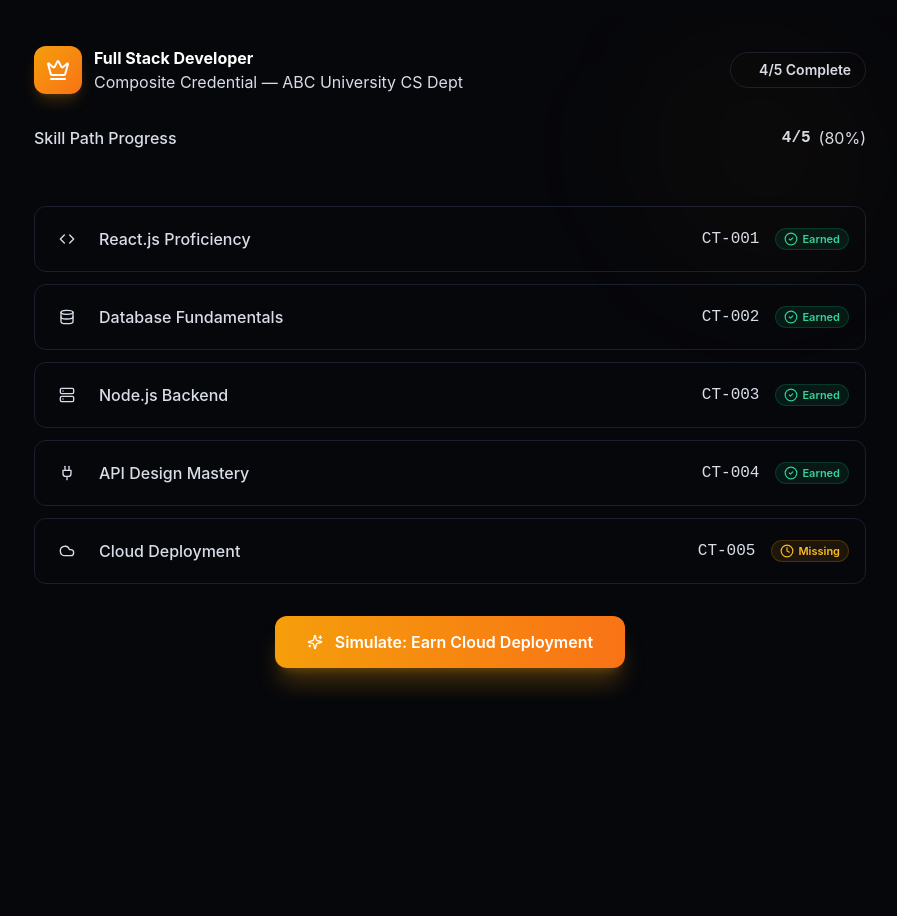
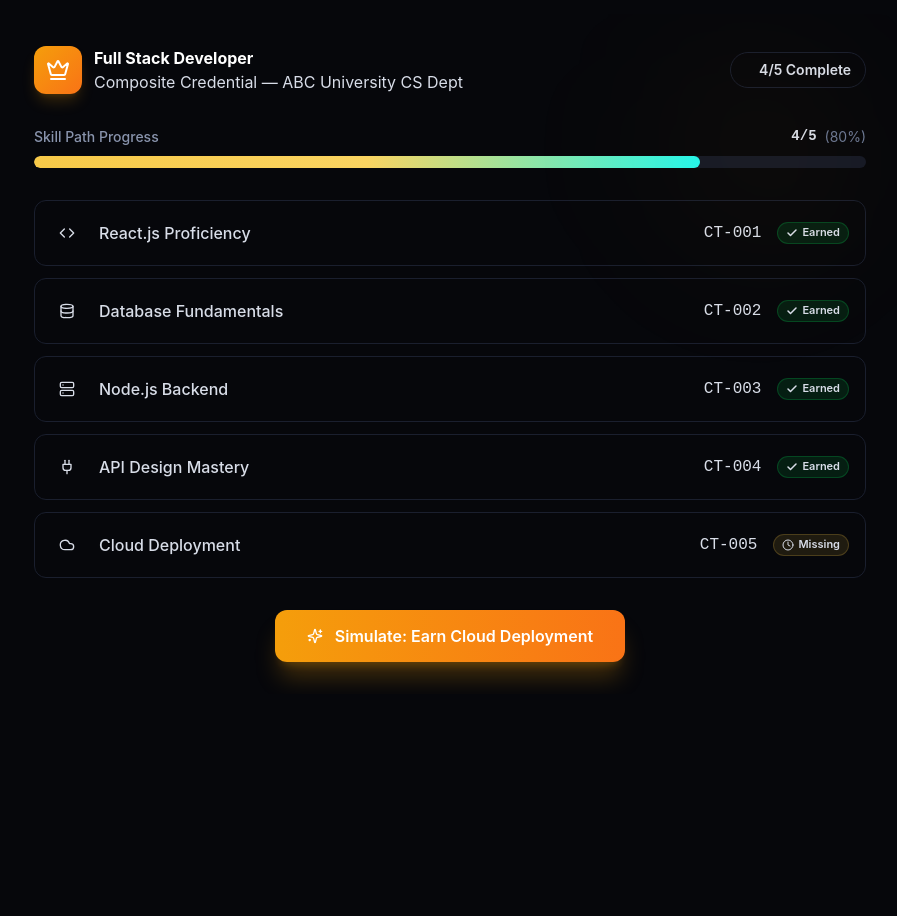
Before and after one commit to codewithayuu/credgraph, a Next.js app: page / in a window 1280 px wide. Shown: the part 4200-5116 px from the top of the page, without its empty margins (190-1087 px from the left). Built offline with nearby package versions, Linux system fonts and the light colour scheme.

Commit message:
changed progress bar ui

```diff
--- a/src/components/ui/ProgressBar.tsx
+++ b/src/components/ui/ProgressBar.tsx
@@ -11,69 +11,36 @@ interface ProgressBarProps {
   showPercentage?: boolean;
   showFraction?: boolean;
   size?: "sm" | "md" | "lg";
-  variant?: "brand" | "accent" | "gradient";
   className?: string;
-  animated?: boolean;
 }
 
 export const ProgressBar: React.FC<ProgressBarProps> = ({
-  value,
-  max,
-  label,
-  showPercentage = false,
-  showFraction = true,
-  size = "md",
-  variant = "gradient",
-  className,
-  animated = true,
+  value, max, label, showPercentage, showFraction = true, size = "md", className,
 }) => {
-  const percentage = max > 0 ? Math.min((value / max) * 100, 100) : 0;
-  const isComplete = value >= max;
-
-  const heights = {
-    sm: "h-1.5",
-    md: "h-2.5",
-    lg: "h-4",
-  };
-
-  const barColors = {
-    brand: "bg-gradient-to-r from-brand-600 to-brand-400",
-    accent: "bg-gradient-to-r from-accent-600 to-accent-400",
-    gradient: isComplete
-      ? "bg-gradient-to-r from-accent-500 to-emerald-400"
-      : "bg-gradient-to-r from-brand-600 via-brand-400 to-cyber-400",
-  };
+  const pct = max > 0 ? Math.min((value / max) * 100, 100) : 0;
+  const done = value >= max;
+  const h = { sm: "h-1", md: "h-2", lg: "h-3" };
 
   return (
     <div className={cn("space-y-2", className)}>
       {(label || showPercentage || showFraction) && (
-        <div className="flex items-center justify-between text-body-sm">
-          {label && <span className="text-dark-300 font-medium">{label}</span>}
+        <div className="flex items-center justify-between text-b3">
+          {label && <span className="text-surface-400 font-medium">{label}</span>}
           <div className="flex items-center gap-2">
-            {showFraction && (
-              <span className={cn("font-mono font-semibold", isComplete ? "text-accent-400" : "text-dark-200")}>
-                {value}/{max}
-              </span>
-            )}
-            {showPercentage && (
-              <span className="text-dark-400">
-                ({Math.round(percentage)}%)
-              </span>
-            )}
+            {showFraction && <span className={cn("font-mono font-bold", done ? "text-neon-400" : "text-surface-200")}>{value}/{max}</span>}
+            {showPercentage && <span className="text-surface-500">({Math.round(pct)}%)</span>}
           </div>
         </div>
       )}
-      <div
-        className={cn(
-          "w-full rounded-full bg-dark-800/80 overflow-hidden",
-          heights[size]
-        )}
-      >
+      <div className={cn("w-full rounded-full bg-surface-800/80 overflow-hidden", h[size])}>
         <motion.div
-          initial={animated ? { width: 0 } : undefined}
-          animate={{ width: `${percentage}%` }}
-          transition={{ duration: 1, ease: "easeOut", delay: 0.3 }}
-          className={cn("h-full rounded-full", barColors[variant])}
+          initial={{ width: 0 }}
+          animate={{ width: `${pct}%` }}
+          transition={{ duration: 1.2, ease: [0.16, 1, 0.3, 1], delay: 0.2 }}
+          className={cn(
+            "h-full rounded-full",
+            done ? "bg-gradient-neon" : "bg-gradient-to-r from-gold-500 via-gold-400 to-electric-400"
+          )}
         />
       </div>
     </div>
--- a/src/components/ui/StatusIndicator.tsx
+++ b/src/components/ui/StatusIndicator.tsx
@@ -2,15 +2,7 @@
 
 import React from "react";
 import { cn } from "@/lib/utils";
-import {
-  CheckCircle2,
-  XCircle,
-  Clock,
-  AlertTriangle,
-  ShieldCheck,
-  ShieldX,
-  ShieldAlert,
-} from "lucide-react";
+import { Check, X, Clock, AlertTriangle, ShieldCheck, ShieldOff, ShieldAlert } from "lucide-react";
 
 type StatusType = "active" | "revoked" | "pending" | "suspended" | "verified" | "unverified" | "warning";
 
@@ -22,92 +14,24 @@ interface StatusIndicatorProps {
   className?: string;
 }
 
-const statusConfig: Record<StatusType, {
-  icon: React.ReactNode;
-  bg: string;
-  text: string;
-  border: string;
-  label: string;
-}> = {
-  active: {
-    icon: <CheckCircle2 className="w-3.5 h-3.5" />,
-    bg: "bg-emerald-500/10",
-    text: "text-emerald-400",
-    border: "border-emerald-500/20",
-    label: "Active",
-  },
-  revoked: {
-    icon: <XCircle className="w-3.5 h-3.5" />,
-    bg: "bg-red-500/10",
-    text: "text-red-400",
-    border: "border-red-500/20",
-    label: "Revoked",
-  },
-  pending: {
-    icon: <Clock className="w-3.5 h-3.5" />,
-    bg: "bg-amber-500/10",
-    text: "text-amber-400",
-    border: "border-amber-500/20",
-    label: "Pending",
-  },
-  suspended: {
-    icon: <AlertTriangle className="w-3.5 h-3.5" />,
-    bg: "bg-orange-500/10",
-    text: "text-orange-400",
-    border: "border-orange-500/20",
-    label: "Suspended",
-  },
-  verified: {
-    icon: <ShieldCheck className="w-3.5 h-3.5" />,
-    bg: "bg-brand-500/10",
-    text: "text-brand-400",
-    border: "border-brand-500/20",
-    label: "Verified",
-  },
-  unverified: {
-    icon: <ShieldX className="w-3.5 h-3.5" />,
-    bg: "bg-dark-700/50",
-    text: "text-dark-400",
-    border: "border-dark-600/50",
-    label: "Unverified",
-  },
-  warning: {
-    icon: <ShieldAlert className="w-3.5 h-3.5" />,
-    bg: "bg-amber-500/10",
-    text: "text-amber-400",
-    border: "border-amber-500/20",
-    label: "Warning",
-  },
+const config: Record<StatusType, { icon: React.ReactNode; bg: string; text: string; border: string; label: string }> = {
+  active: { icon: <Check className="w-3 h-3" strokeWidth={3} />, bg: "bg-neon-500/10", text: "text-neon-400", border: "border-neon-500/20", label: "Active" },
+  revoked: { icon: <X className="w-3 h-3" strokeWidth={3} />, bg: "bg-crimson-500/10", text: "text-crimson-400", border: "border-crimson-500/20", label: "Revoked" },
+  pending: { icon: <Clock className="w-3 h-3" />, bg: "bg-gold-500/10", text: "text-gold-400", border: "border-gold-500/20", label: "Pending" },
+  suspended: { icon: <AlertTriangle className="w-3 h-3" />, bg: "bg-gold-600/10", text: "text-gold-500", border: "border-gold-600/20", label: "Suspended" },
+  verified: { icon: <ShieldCheck className="w-3 h-3" />, bg: "bg-electric-500/10", text: "text-electric-400", border: "border-electric-500/20", label: "Verified" },
+  unverified: { icon: <ShieldOff className="w-3 h-3" />, bg: "bg-surface-700/40", text: "text-surface-500", border: "border-surface-600/40", label: "Unverified" },
+  warning: { icon: <ShieldAlert className="w-3 h-3" />, bg: "bg-gold-500/10", text: "text-gold-400", border: "border-gold-500/20", label: "Warning" },
 };
 
-const statusSizes = {
-  sm: "px-2 py-0.5 text-[11px] gap-1",
-  md: "px-2.5 py-1 text-caption gap-1.5",
-  lg: "px-3 py-1.5 text-body-sm gap-2",
-};
+const sizes = { sm: "px-2 py-0.5 text-micro gap-1", md: "px-2.5 py-1 text-cap gap-1.5", lg: "px-3 py-1.5 text-b3 gap-2" };
 
-export const StatusIndicator: React.FC<StatusIndicatorProps> = ({
-  status,
-  label,
-  size = "md",
-  showIcon = true,
-  className,
-}) => {
-  const config = statusConfig[status];
-
+export const StatusIndicator: React.FC<StatusIndicatorProps> = ({ status, label, size = "md", showIcon = true, className }) => {
+  const c = config[status];
   return (
-    <span
-      className={cn(
-        "inline-flex items-center font-semibold border rounded-full whitespace-nowrap",
-        config.bg,
-        config.text,
-        config.border,
-        statusSizes[size],
-        className
-      )}
-    >
-      {showIcon && config.icon}
-      {label || config.label}
+    <span className={cn("inline-flex items-center font-semibold border rounded-full whitespace-nowrap", c.bg, c.text, c.border, sizes[size], className)}>
+      {showIcon && c.icon}
+      {label || c.label}
     </span>
   );
 };
```
